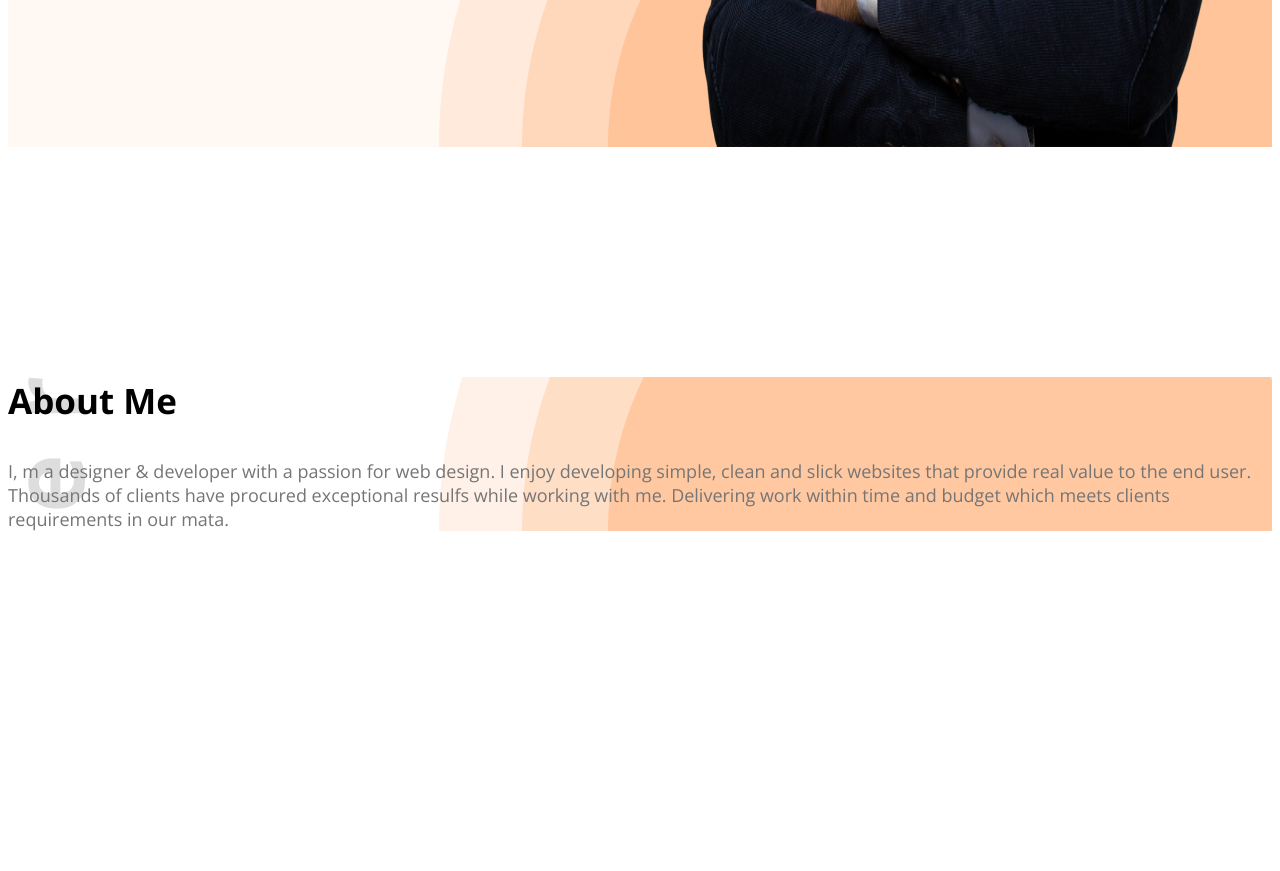
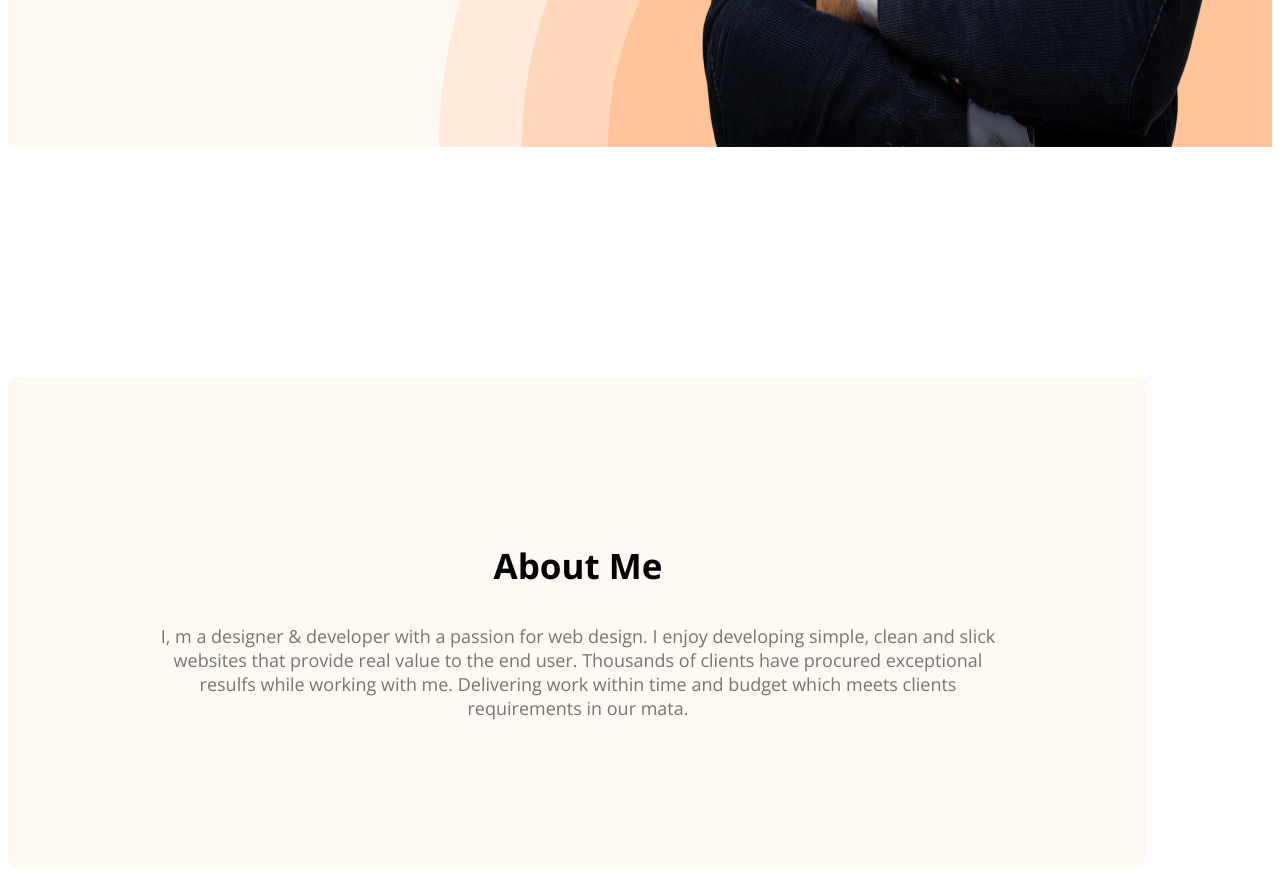
Before and after one commit to Takamaimana/skibidi-portfolio, a plain HTML site: page index.html in a window 1280 px wide. Shown: the part 1128-1999 px from the top of the page. Before the commit the page ends 1677 px from the top, so only its background shows below. Drawn offline with nearby package versions, Linux system fonts and the light colour scheme.

Commit message:
second commit

```diff
--- a/index.html
+++ b/index.html
@@ -34,11 +34,12 @@
     </div>
     </header>
     <main>
-   <section class="header">
-  <h3 class="section-tittle">About Me</h3>
-  <p class="section-description">I, m a designer & developer with a passion for web design. I enjoy developing simple, clean and slick websites that provide real value to the end user. Thousands of clients have procured exceptional resulfs while working with me. Delivering work within time and budget which meets clients requirements in our mata.</p>
+        <section class="about secondery-bg">
+        <h3 class="section-tittle">About Me</h3>
+         <p class="section-description">I, m a designer & developer with a passion for web design. I enjoy developing simple, clean and slick websites that provide real value to the end user. Thousands of clients have procured exceptional resulfs while working with me. Delivering work within time and budget which meets clients requirements in our mata.</p>
 
-   </section>
+
+</section>
     </main>
     <footer>
 
--- a/styles/style.css
+++ b/styles/style.css
@@ -2,6 +2,7 @@
     background-image: url(../images/developer.png), url(../images/header_bg.png);
     background-repeat: no-repeat;
     background-position: top left , bottom right;
+
 
 }
 
@@ -49,6 +50,7 @@ nav ul{
 .secondery-bg{
     background-color: rgb(255, 248, 243);
 }
+
 .btn-primary{
  background-color: rgb(253, 110, 10);
  color: white;
@@ -90,3 +92,13 @@ width: 584px;
  max-width: 580px;
  margin: 150px;
 }
+.about{
+    border-radius: 10px;
+    padding: 130px 150px;
+    text-align: center;
+    margin-top: 130px;
+}
+main{
+    max-width: 1140px;
+    margin: 0, auto;
+}
```
